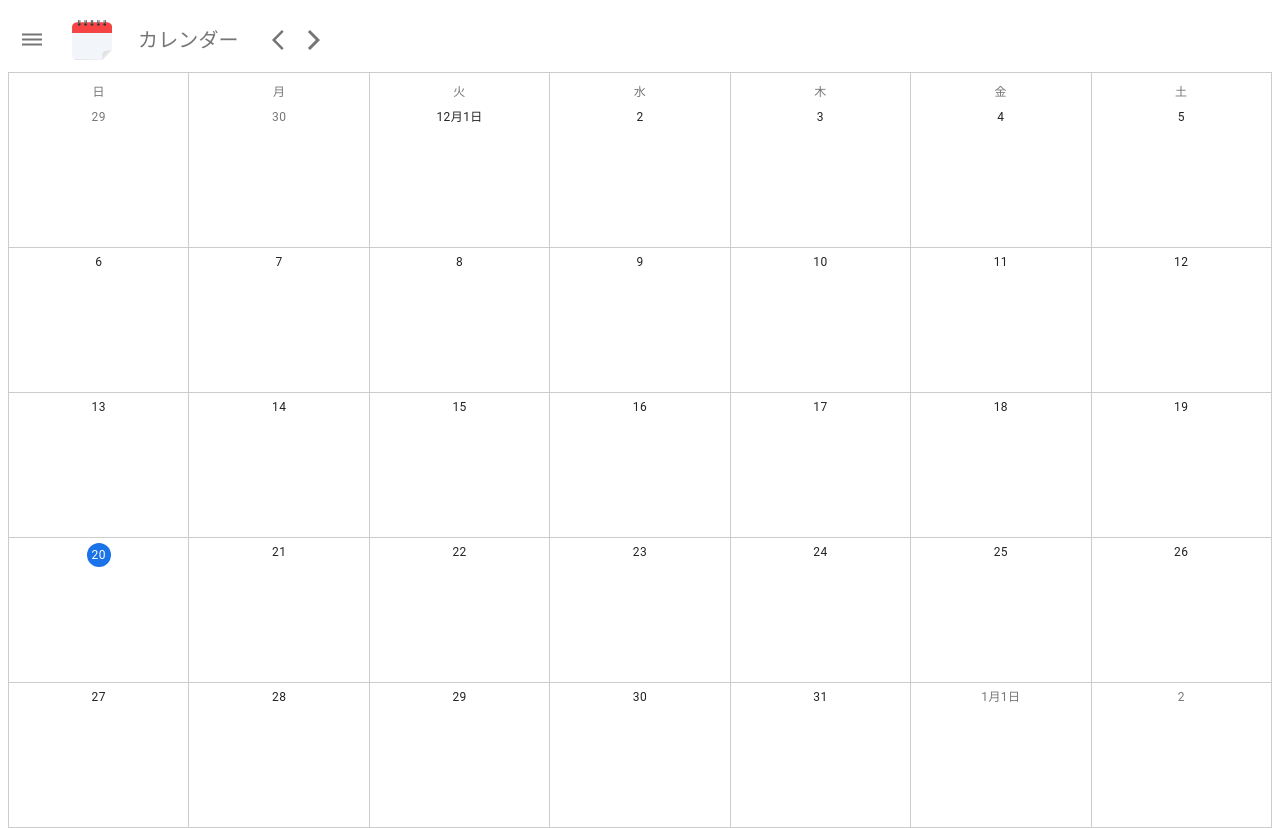
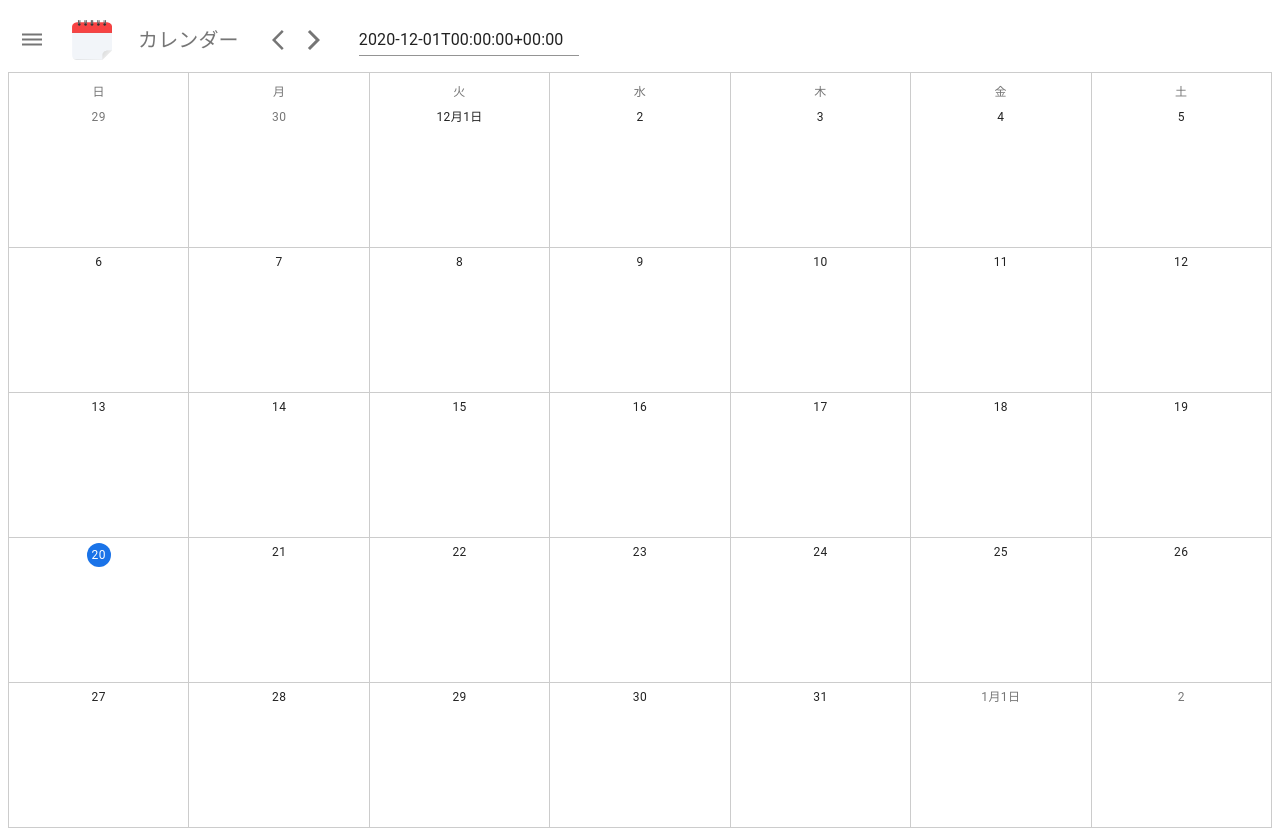
Before and after one commit to ToshifumiIde/React_Redux, a React (Create React App) app: page / in a window 1280 px wide. Built offline with nearby package versions, Linux system fonts and the light colour scheme.

Commit message:
install DatePicker

```diff
--- a/src/App.jsx
+++ b/src/App.jsx
@@ -4,11 +4,11 @@ import { Provider } from "react-redux";
 import { createStore } from "redux";
 import CalendarBoard from "./components/CalendarBoard/container";
 import dayjs from "dayjs";
-dayjs.locale("ja");
 import "dayjs/locale/ja";
 import HeaderNavigation from './components/HeaderNavigation/container';
 import DayjsUtils from "@date-io/dayjs";
 import { MuiPickersUtilsProvider } from "@material-ui/pickers";
+dayjs.locale("ja");
 
 //reduxで生成されたreducerをまとめてstoreに格納
 const store = createStore(rootReducer);
--- a/src/components/CalendarBoard/presentation.jsx
+++ b/src/components/CalendarBoard/presentation.jsx
@@ -5,16 +5,12 @@ import {
   Typography
 } from "@material-ui/core";
 import styles from "./style.module.css";
-// import dayjs from "dayjs";
-// import "dayjs/locale/ja";
 import CalendarElement from "../CalendarElement";
 // import { createCalendar } from "../../logic/calendar";
 
-// const calendar = createCalendar();
 const days = ["日","月","火","水","木","金","土",]
 
 const CalendarBoard = ({calendar,month}) => {
-  // console.log(calendar);
   return (
     <div className={styles.container}>
       <GridList
--- a/src/components/HeaderNavigation/container.jsx
+++ b/src/components/HeaderNavigation/container.jsx
@@ -1,8 +1,12 @@
 import HeaderNavigation from "./presentation";
 import { connect } from "react-redux";
-import { getNextMonth, getPreviousMonth } from "../../logic/calendar";
+import {
+  getNextMonth,
+  getPreviousMonth,
+  getMonth,
+  formatMonth,
+} from "../../logic/calendar";
 import { calendarSetMonth } from "../../redux/calendar/actions";
-
 
 const mapStateToProps = state =>({calendar:state.calendar});
 
@@ -12,11 +16,9 @@ const mapDispatchToProps = dispatch => ({
   }
 });
 
-
-
-
 const mergeProps = (stateProps , dispatchProps) => ({
-  // month:getMonth(stateProps.calendar),
+  //reduxのstate => dayjs
+  month:getMonth(stateProps.calendar),
   setNextMonth:() => {
     const nextMonth = getNextMonth(stateProps.calendar);
     dispatchProps.setMonth(nextMonth);
@@ -24,9 +26,13 @@ const mergeProps = (stateProps , dispatchProps) => ({
   setPreviousMonth:() => {
     const previousMonth = getPreviousMonth(stateProps.calendar);
     dispatchProps.setMonth(previousMonth);
+  },
+  setMonth:dayObj => {
+    //dayjs => reduxのstate
+    const month = formatMonth(dayObj);
+    dispatchProps.setMonth(month);
   }
 });
-
 
 export default connect(
   mapStateToProps,
--- a/src/components/HeaderNavigation/presentation.jsx
+++ b/src/components/HeaderNavigation/presentation.jsx
@@ -1,5 +1,4 @@
-import React , {useState} from "react";
-// import { DatePicker } from "@material-ui/core";
+import React from "react";
 import {
   IconButton,
   Toolbar,
@@ -10,7 +9,7 @@ import ArrowBackIos from "@material-ui/icons/ArrowBackIos";
 import ArrowForwardIos from "@material-ui/icons/ArrowForwardIos";
 import DehazeIcon from "@material-ui/icons/Dehaze";
 import styles from "./style.module.css";
-import {DatePicker} from "@material-ui/pickers";
+import { DatePicker } from "@material-ui/pickers";
 
 const StyledToolbar = withStyles({
   root:{padding:"0"}
@@ -20,12 +19,12 @@ const StyledTypography = withStyles({
   root:{margin:"0 30px 0 10px"}
 })(Typography);
 
-const styledDatePicker = withStyles({
+const StyledDatePicker = withStyles({
   root:{marginLeft:30}
 })(DatePicker);
 
-const HeaderNavigation = ({ setNextMonth , setPreviousMonth }) => {
-  const [selectedDate , handleDateChange] = useState(new Date());
+const HeaderNavigation = ({ setNextMonth , setPreviousMonth,setMonth ,month }) => {
+  // const [selectedDate , handleDateChange] = useState(new Date());
   return(
     <StyledToolbar>
       <IconButton>
@@ -55,9 +54,9 @@ const HeaderNavigation = ({ setNextMonth , setPreviousMonth }) => {
         >
           <ArrowForwardIos />
         </IconButton>
-        <styledDatePicker
-          value={selectedDate}
-          onChange={handleDateChange}
+        <StyledDatePicker
+          value={month}
+          onChange={setMonth}
           valiant="inline"
           format="YYYY年M月"
           animateYearScrolling
```
Also changed, not shown: 1 other file (tests, documents, lock files or other folders).
